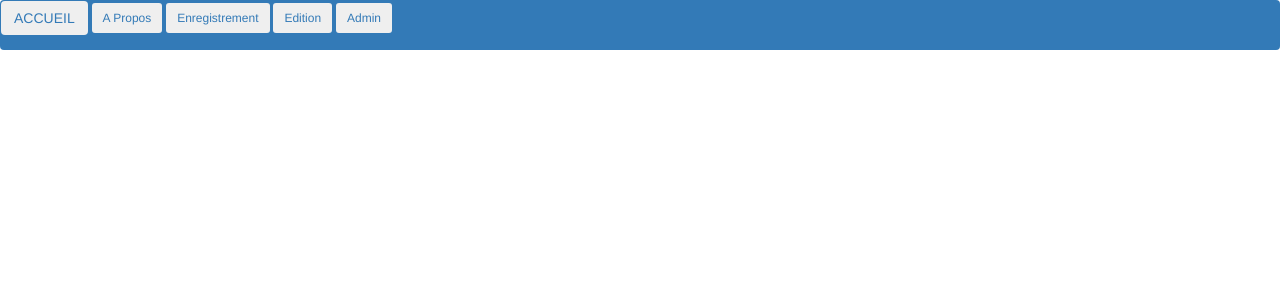
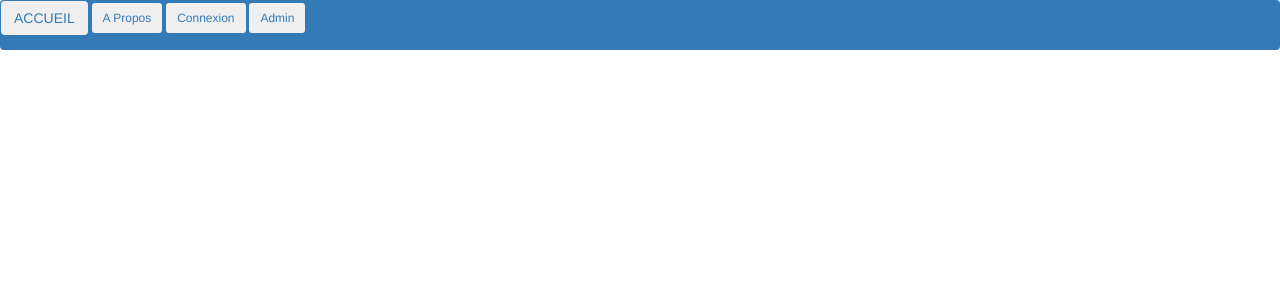
Before and after one commit to ipalakot/-crp_filr_std_anatomie, a Symfony app: template templates/base.html.twig in a window 1280 px wide. Shown: the top 300 px of the page. Run offline with Twig, Linux system fonts and the light colour scheme; the template is opened without the code that fills it, so the values that code supplies are empty; some libraries are stand-ins or nearby versions.

Commit message:
Reprise au 25/02

```diff
--- a/src/Controller/HomeController.php
+++ b/src/Controller/HomeController.php
@@ -9,7 +9,8 @@ class HomeController extends AbstractController
 {
     /**
      * @Route("/home", name="home")
-     *      * @Route("/", name="home2")
+     * @Route("/accueil", name="accueil")
+     * @Route("/", name="home2")
      */
     public function index()
     {
--- a/templates/base.html.twig
+++ b/templates/base.html.twig
@@ -17,12 +17,8 @@
           <button class="btn btn-sm btn-outline-secondary bg-dark" type="button" >A Propos</button>
         </a>
 
-        <a href="{{path('fos_user_registration_register')}}" >
-          <button class="btn btn-sm btn-outline-secondary" type="button" >Enregistrement </button>
-        </a>
-
-        <a href="#" >
-          <button class="btn btn-sm btn-outline-secondary" type="button" >Edition </button>
+        <a href="{{path('fos_user_security_login')}}" >
+          <button class="btn btn-sm btn-outline-secondary" type="button" >Connexion</button>
         </a>
 
         <a href="#" target="blank">
```
